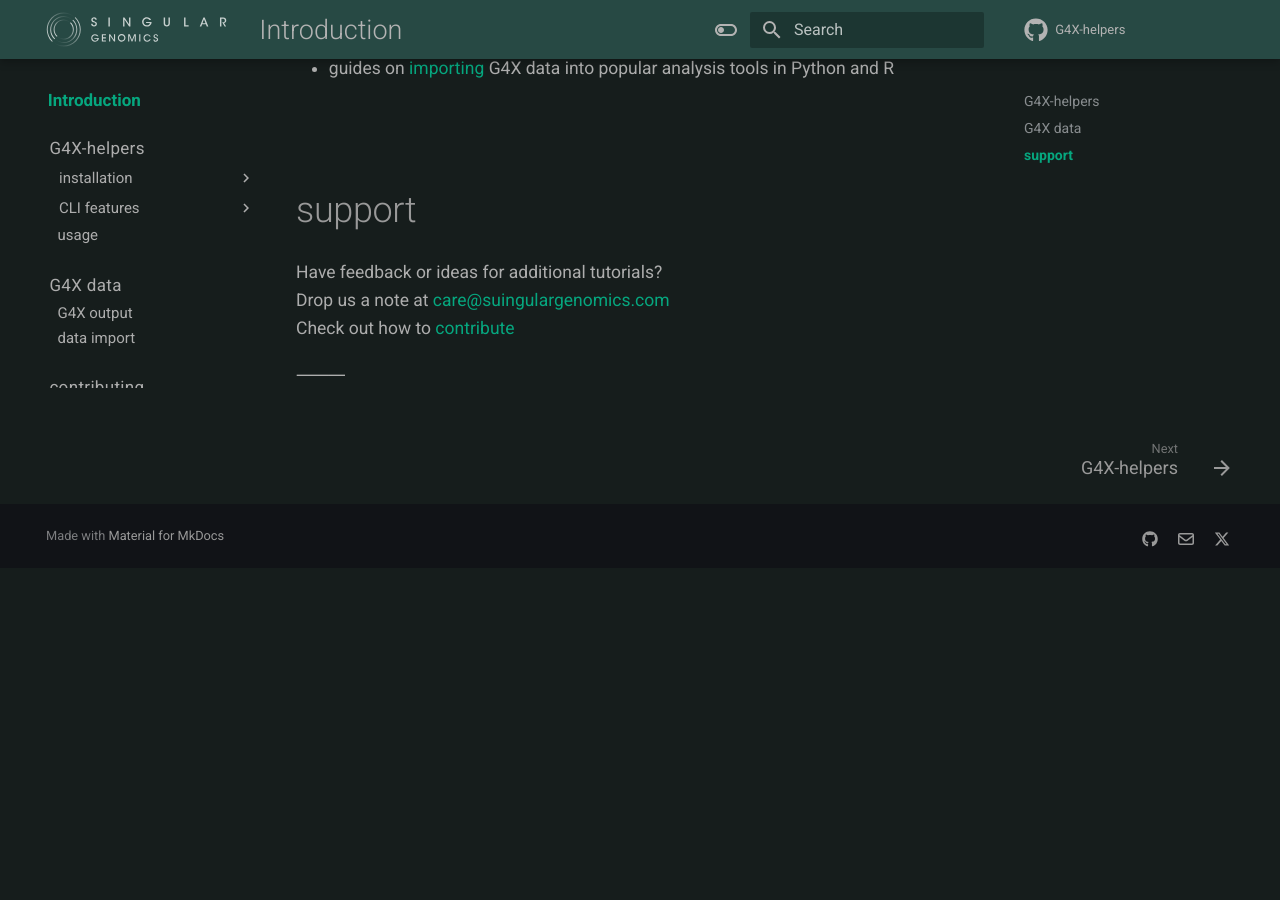
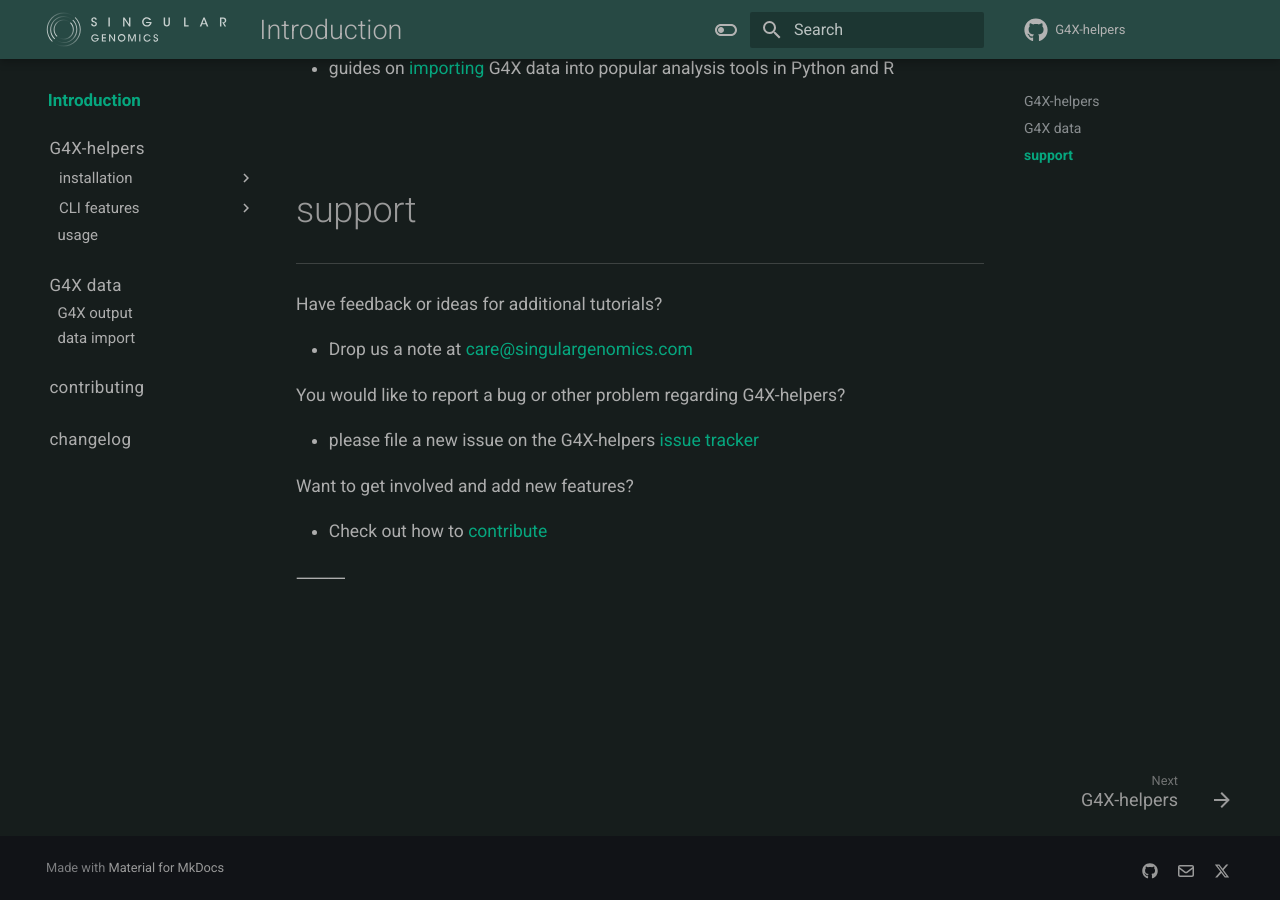
Before and after one commit to Singular-Genomics/G4X-helpers, an MkDocs documentation site: the page built from docs/index.md, in a window 1280 px wide and 900 px high, scrolled down 1549 px. Built offline with MkDocs 1.6.1 and Material for MkDocs 9.7.7, drawn with Linux system fonts in a browser that asks for light colours; comment, search, counter and statistics services are not loaded; before the commit the page ends 2117 px from its top, so only the background shows below that.

Commit message:
replaced private docs url with public

```diff
--- a/docs/index.md
+++ b/docs/index.md
@@ -44,9 +44,23 @@
 <br>
 
 ## support
+---
 
 Have feedback or ideas for additional tutorials?
-Drop us a note at [care@suingulargenomics.com](mailto:care@singulargenomics.com)
-Check out how to [contribute](./contributing/index.md)
+
++ Drop us a note at [care@singulargenomics.com](mailto:care@singulargenomics.com)
+
+You would like to report a bug or other problem regarding G4X-helpers?
+
++ please file a new issue on the G4X-helpers [issue tracker](https://github.com/Singular-Genomics/G4X-helpers/issues)
+
+Want to get involved and add new features?
+
++ Check out how to [contribute](./contributing/index.md)
 
 --8<-- "_partials/end_cap.md"
+
+<br>
+<br>
+<br>
+<br>
--- a/mkdocs.yml
+++ b/mkdocs.yml
@@ -1,7 +1,7 @@
 # region Site
 site_name: G4X-tutorials
 site_author: Singular Genomics
-site_url: https://shiny-tribble-2nl4loz.pages.github.io/
+site_url: https://singular-genomics.github.io/G4X-helpers/
 site_description: Singular Genomics G4X data documentation site
 repo_name: G4X-helpers
 repo_url: https://github.com/Singular-Genomics/G4X-helpers
```
Also changed, not shown: README.md (+1 -1 lines).
